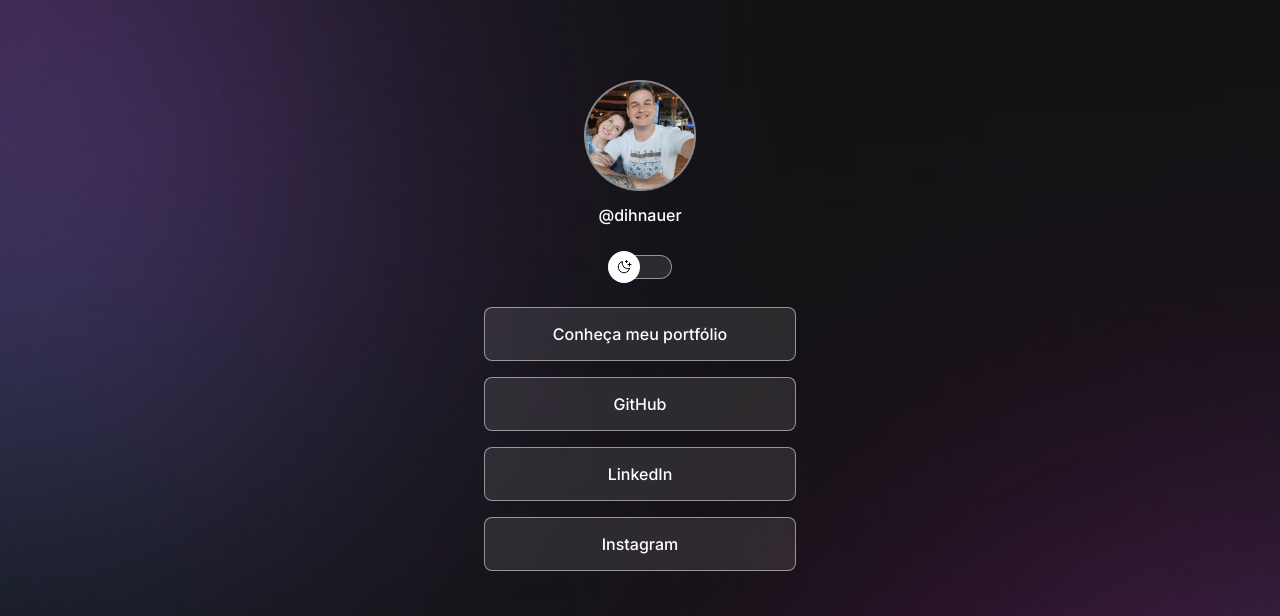
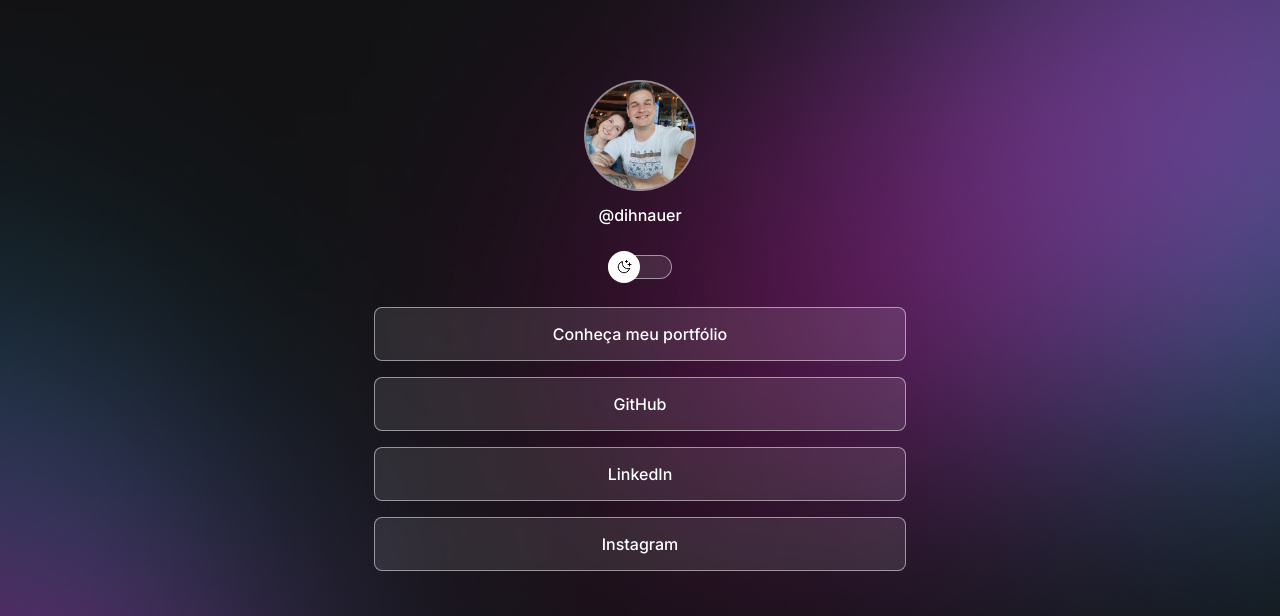
Before and after one commit to dihnauer/dev-links, a plain HTML site: page index.html in a window 1280 px wide. Shown: the top 616 px of the page. Drawn offline with nearby package versions, Linux system fonts and the light colour scheme.

Commit message:
change background based on media query

```diff
--- a/styles/main.css
+++ b/styles/main.css
@@ -34,10 +34,12 @@ button {
 
 body {
   background: var(--bg-url) no-repeat top center / cover;
+  height: 100vh;
 }
 
 .container {
-  width: 360px;
+  width: 100%;
+  max-width: 580px;
   margin: 56px auto 0;
   padding: 0 24px;
 }
@@ -157,3 +159,14 @@ footer p a {
   font-weight: 500;
   text-decoration: underline;
 }
+
+/* responsividade */
+@media (min-width: 700px) {
+  :root {
+    --bg-url: url('../assets/bg-desktop-dark.jpg');
+  }
+
+  .light {
+    --bg-url: url('../assets/bg-desktop-light.jpg');
+  }
+}
```
Also changed, not shown: assets/bg-desktop-dark.jpg (added), assets/bg-desktop-light.jpg (added).
